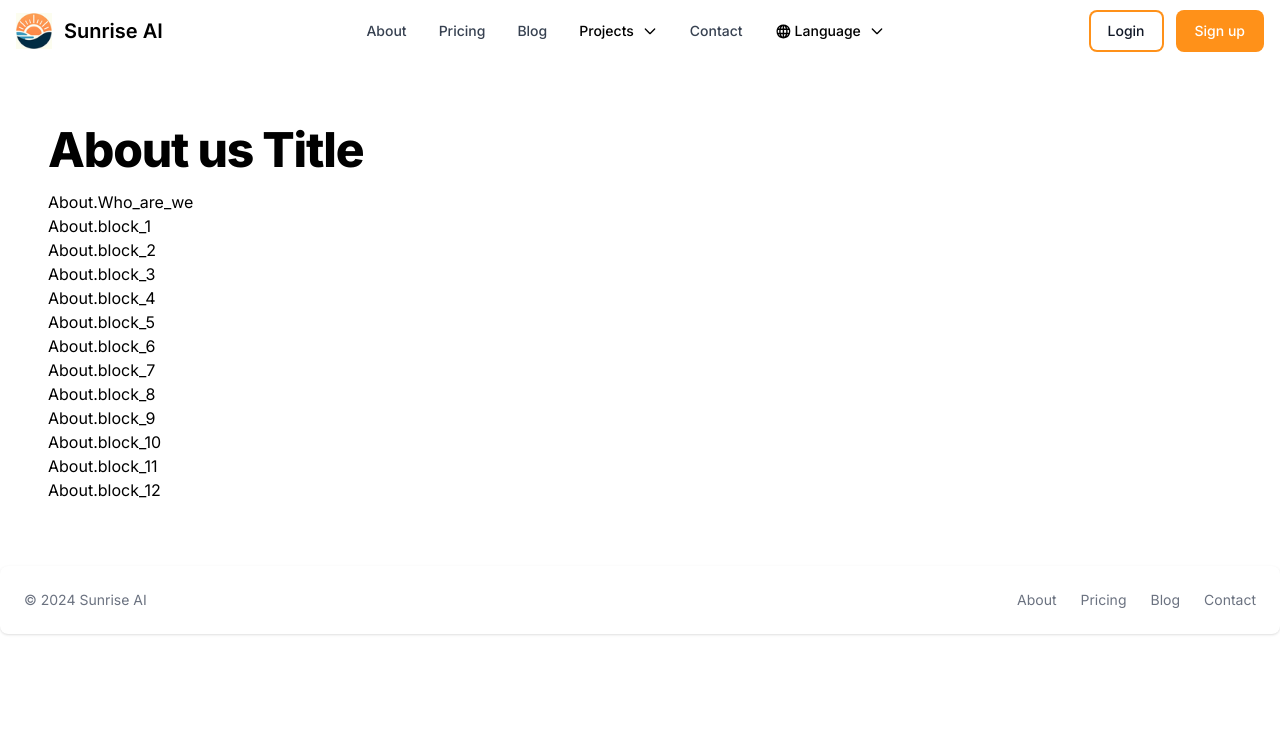
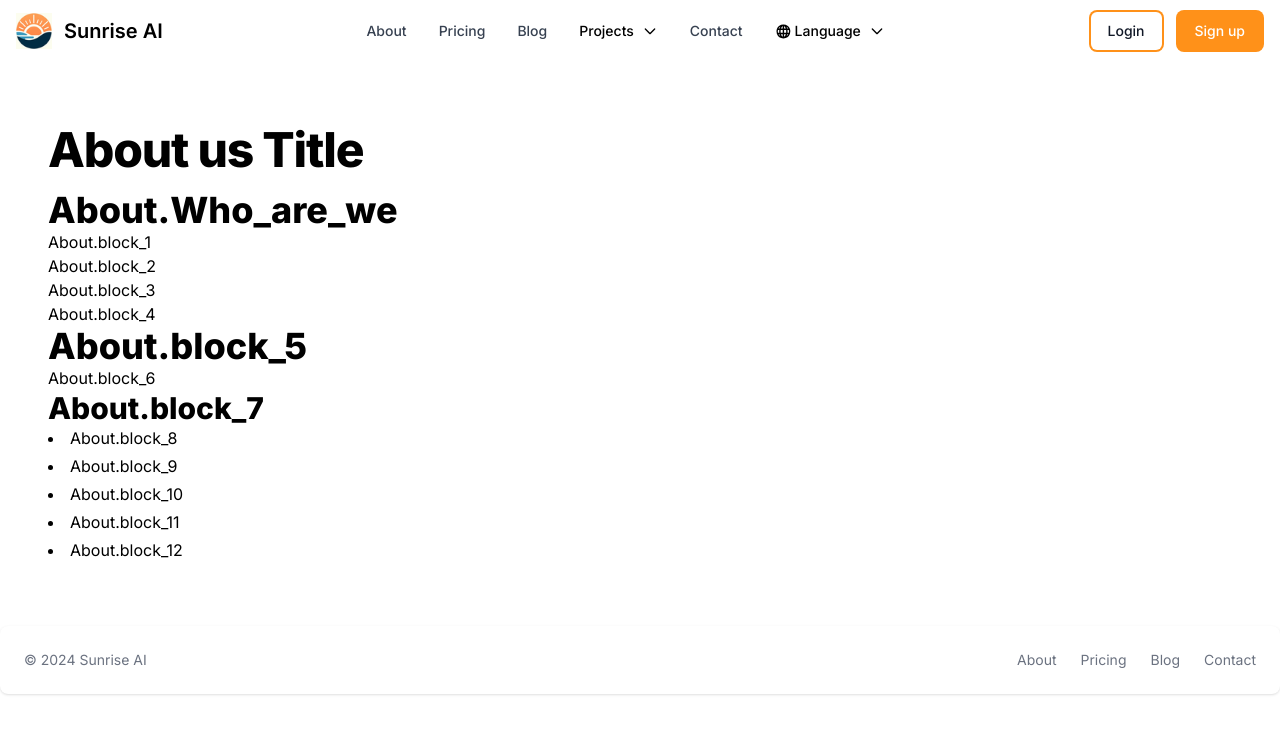
Before and after one commit to alesav/sunaiee, a Next.js app: page /en/about in a window 1280 px wide. Shown: the top 734 px of the page. Built offline with nearby package versions, Linux system fonts and the light colour scheme.

Commit message:
added About us page content fixes

```diff
--- a/app/[locale]/about/about.js
+++ b/app/[locale]/about/about.js
@@ -18,15 +18,21 @@ const About = () => {
           <h1 class="mb-4 text-4xl font-extrabold tracking-tight leading-none text-grey-900 md:text-4xl lg:text-5xl dark:text-white">
             {t("Title")}
           </h1>
-          <h2>{t("Who_are_we")}</h2>
+          <h2 class="text-4xl font-extrabold dark:text-white">
+            {t("Who_are_we")}
+          </h2>
           <p>{t("block_1")}</p>
           <p>{t("block_2")}</p>
           <p>{t("block_3")}</p>
           <p>{t("block_4")}</p>
-          <h2>{t("block_5")}</h2>
+          <h2 class="text-4xl font-extrabold dark:text-white">
+            {t("block_5")}
+          </h2>
           <p>{t("block_6")}</p>
-          <h3>{t("block_7")}</h3>
-          <ul>
+          <h3 class="text-3xl font-extrabold dark:text-white">
+            {t("block_7")}
+          </h3>
+          <ul class="max-w-md space-y-1 list-disc list-inside dark:text-gray-400">
             <li>{t("block_8")}</li>
             <li>{t("block_9")}</li>
             <li>{t("block_10")}</li>
--- a/messages/es.json
+++ b/messages/es.json
@@ -74,7 +74,7 @@
     "block_1": "Sunrise AI es una empresa familiar fundada por Alexander, experto en tecnología, y Darina, responsable de ventas y atención al cliente. Alexander tiene más de 20 años de experiencia en TI y, en los últimos años, se ha dedicado activamente a la automatización y optimización de procesos empresariales.",
     "block_2": "Cuando nos dimos cuenta de que la inteligencia artificial podía asumir tareas comerciales y realizarlas las 24 horas del día en diferentes idiomas, comenzamos a implementar la IA en nuestros proyectos. Esto condujo a interesantes desarrollos que nos gustaría compartir y al surgimiento del proyecto Sunrise AI.",
     "block_3": "Sunrise AI es un nombre muy simbólico. Creemos que la aparición de la inteligencia artificial representa una revolución no menos significativa que la llegada de la electricidad o Internet. Hoy en día no podemos imaginar la vida sin Internet o electricidad, así como en un futuro próximo no podremos funcionar eficientemente sin IA. Esta área se está desarrollando activamente y ya ha logrado resultados impresionantes.",
-    "block 4": "En nuestra empresa solo hay dos personas, pero el número de nuestros 'empleados es significativamente mayor. La mayoría de los procesos ya han sido delegados a la inteligencia artificial. Incluso este texto fue editado por un redactor de IA. Planeamos expandirnos, y para ello planeamos contratar robots.",
+    "block_4": "En nuestra empresa solo hay dos personas, pero el número de nuestros 'empleados es significativamente mayor. La mayoría de los procesos ya han sido delegados a la inteligencia artificial. Incluso este texto fue editado por un redactor de IA. Planeamos expandirnos, y para ello planeamos contratar robots.",
     "block_5": "¿Qué ofrecemos?",
     "block_6": "Los principales clientes de Sunrise AI son pequeñas y medianas empresas que buscan optimizar y automatizar diferentes procesos en su negocio. Ya contamos con muchos desarrollos propios: algunos son privados, otros están disponibles públicamente, y otros son módulos similares a bloques de Lego con los que se puede armar una solución interesante, teniendo en cuenta las necesidades del cliente. Si desea hacer que su negocio sea más productivo, pero no sabe cómo implementarlo técnicamente, ¡contáctenos y le ayudaremos! Garantizo que se comunicará con una persona real.",
     "block_7": "Proyectos disponibles actualmente:",
--- a/messages/et.json
+++ b/messages/et.json
@@ -91,7 +91,7 @@
       "block_1": "Sunrise AI on pereettevõte, mille asutasid tehnoloogiaekspert Aleksandr ja müügi- ja kliendisuhtluse eest vastutav Darina. Aleksandril on üle 20-aastane kogemus IT-valdkonnas ning viimastel aastatel on ta aktiivselt tegelenud äriprotsesside automatiseerimise ja optimeerimisega.",
       "block_2": "Kui me mõistsime, et tehisintellekt suudab võtta enda kanda äriülesandeid ja täita neid ööpäevaringselt eri keeltes, asusime me rakendama tehisintellekti oma projektides. See viis meid huvitavate arendusteni, mida me tahaksime jagada, ning Sunrise AI projekti tekkeni.",
       "block_3": "Sunrise AI on väga sümboliline nimi. Usume, et tehisintellekti ilmumine kujutab endast revolutsiooni, mis pole vähem oluline kui elektri või interneti tulek. Tänapäeval ei kujuta me ette elu ilma internetita või elektrita, samuti nagu peagi ei saa me efektiivselt toimida ilma tehisintellektita. See valdkond areneb aktiivselt ja on juba saavutanud muljetavaldavaid tulemusi.",
-      "block 4": "Meie ettevõttes on vaid kaks inimest, kuid meie 'töötajate' arv on märgatavalt suurem. Enamik protsesse on juba delegeeritud tehisintellektile. Isegi see tekst on redigeeritud tehisintellekti-kopistiga. Plaanime laieneda ja selleks plaanime palgata robotitest töötajaid",
+      "block_4": "Meie ettevõttes on vaid kaks inimest, kuid meie 'töötajate' arv on märgatavalt suurem. Enamik protsesse on juba delegeeritud tehisintellektile. Isegi see tekst on redigeeritud tehisintellekti-kopistiga. Plaanime laieneda ja selleks plaanime palgata robotitest töötajaid",
       "block_5": "Mida me pakume?",
       "block_6": "Sunrise AI peamisteks klientideks on väikesed ja keskmise suurusega ettevõtted, kes püüavad optimeerida ja automatiseerida oma äriprotsesse. Meil on juba mitmeid oma tooteid: mõned neist on privaatsed, mõned avalikult kättesaadavad ja teised on moodulid, mis sarnanevad Lego-klotsidega, millest saab kliendi vajadusi arvestades kokku panna huvitava lahenduse. Kui soovite muuta oma ettevõtte tootlikumaks, aga te ei tea, kuidas seda tehniliselt teostada - pöörduge meie poole ja me aitame. Garanteerin, et suhtlete päris inimesega!",
       "block_7": "Projektid, mis on juba praegu saadaval:",
--- a/messages/tr.json
+++ b/messages/tr.json
@@ -84,7 +84,7 @@
       "block_1": "Sunrise AI, teknoloji uzmanı Alexander ve satış ve müşteri ilişkilerinden sorumlu Darina tarafından kurulan bir aile işletmesidir. Alexander'ın 20 yıldan fazla BT deneyimi vardır ve son yıllarda işletme süreçlerinin otomasyonu ve optimizasyonu üzerine yoğunlaşmıştır.",
       "block_2": "Yapay zekanın işletme görevlerini üstlenebileceğini ve farklı dillerde 7/24 yerine getirebileceğini fark ettiğimizde, projelerimize yapay zekayı entegre etmeye başladık. Bu, paylaşmak istediğimiz ilginç gelişmelerin ortaya çıkmasına ve Sunrise AI projesinin doğmasına yol açtı.",
       "block_3": "Sunrise AI oldukça sembolik bir isimdir. Yapay zekanın ortaya çıkışının, elektriğin veya internetin icadı kadar önemli bir devrim olduğuna inanıyoruz. Bugün internetsiz veya elektriksiz bir hayat düşünemediğimiz gibi, yakın gelecekte yapay zekasız etkili bir şekilde işlev göremeyeceğiz. Bu alan hızla gelişmekte ve şimdiden etkileyici sonuçlar elde etmiştir.",
-      "block 4": "Şirketimizde sadece iki kişi bulunmakla birlikte, 'çalışan' sayımız oldukça fazladır. Çoğu süreç zaten yapay zekaya devredilmiştir. Hatta bu metin bile bir yapay zeka kopyaedicisi tarafından düzenlenmiştir. Genişlemeyi planlıyoruz ve bu amaçla robotları işe almayı düşünüyoruz.",
+      "block_4": "Şirketimizde sadece iki kişi bulunmakla birlikte, 'çalışan' sayımız oldukça fazladır. Çoğu süreç zaten yapay zekaya devredilmiştir. Hatta bu metin bile bir yapay zeka kopyaedicisi tarafından düzenlenmiştir. Genişlemeyi planlıyoruz ve bu amaçla robotları işe almayı düşünüyoruz.",
       "block_5": "Ne Sunuyoruz?",
       "block_6": "Sunrise AI'nın başlıca müşterileri, işlerindeki çeşitli süreçleri optimize etmeye ve otomatikleştirmeye çalışan küçük ve orta ölçekli şirketlerdir. Birçok kendi geliştirmemiz bulunmaktadır: Bazıları özeldir, bazıları halka açıktır, diğerleri ise müşteri ihtiyaçlarına göre ilginç bir çözüm oluşturmak için Lego parçalarına benzer modüllerdir. İşinizi daha verimli hale getirmek istiyorsanız ancak bunu teknik olarak nasıl uygulayacağınızı bilmiyorsanız, bize başvurun ve size yardımcı olalım. Gerçek bir insanla iletişim kuracağınızı garanti ederim!",
       "block_7": "Şu Anda Mevcut Projeler:",
```
